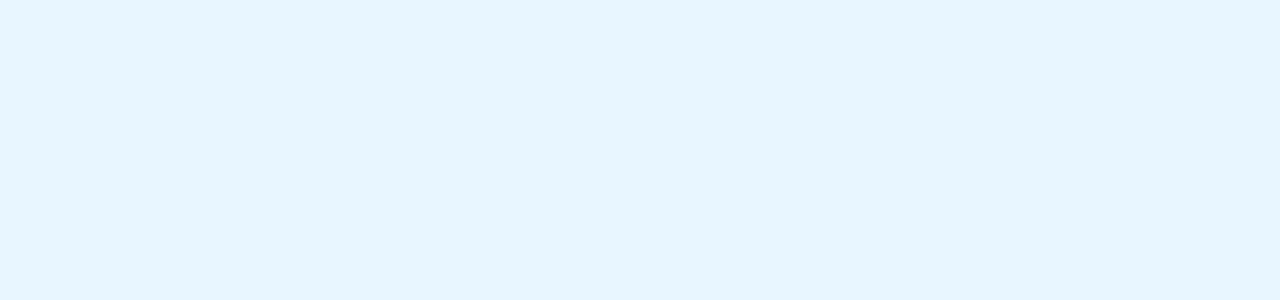
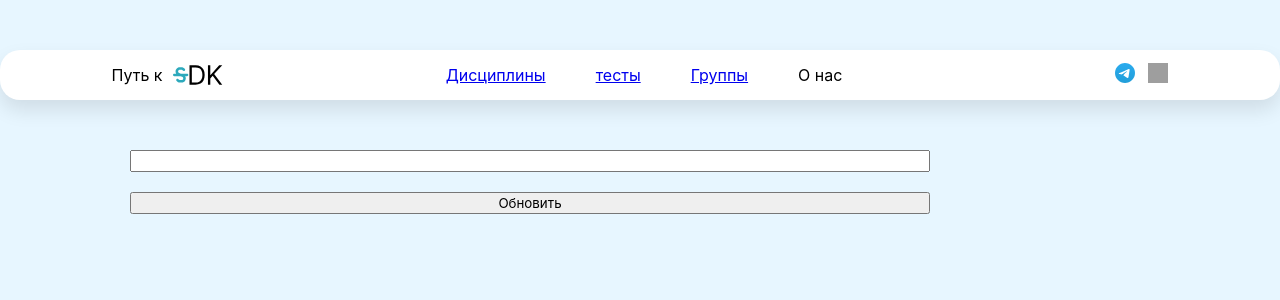
Before and after one commit to s211ergei1907/hakaton2023, a React (Create React App) app: page /update/1/1 in a window 1280 px wide. Before the commit this address had no page. Shown: the top 300 px of the page. Built offline with nearby package versions, Linux system fonts and the light colour scheme; grey boxes are pictures that could not be loaded.

Commit message:
add udpate function

```diff
--- a/public/index.html
+++ b/public/index.html
@@ -2,42 +2,20 @@
 <html lang="en">
   <head>
     <meta charset="utf-8" />
-    <link rel="icon" href="%PUBLIC_URL%/favicon.ico" />
     <meta name="viewport" content="width=device-width, initial-scale=1" />
     <meta name="theme-color" content="#000000" />
     <meta
       name="description"
       content="Web site created using create-react-app"
     />
-    <link rel="apple-touch-icon" href="%PUBLIC_URL%/logo192.png" />
-    <!--
-      manifest.json provides metadata used when your web app is installed on a
-      user's mobile device or desktop. See https://developers.google.com/web/fundamentals/web-app-manifest/
-    -->
+
     <link rel="manifest" href="%PUBLIC_URL%/manifest.json" />
-    <!--
-      Notice the use of %PUBLIC_URL% in the tags above.
-      It will be replaced with the URL of the `public` folder during the build.
-      Only files inside the `public` folder can be referenced from the HTML.
 
-      Unlike "/favicon.ico" or "favicon.ico", "%PUBLIC_URL%/favicon.ico" will
-      work correctly both with client-side routing and a non-root public URL.
-      Learn how to configure a non-root public URL by running `npm run build`.
-    -->
     <title>React App</title>
   </head>
   <body>
     <noscript>You need to enable JavaScript to run this app.</noscript>
     <div id="root"></div>
-    <!--
-      This HTML file is a template.
-      If you open it directly in the browser, you will see an empty page.
 
-      You can add webfonts, meta tags, or analytics to this file.
-      The build step will place the bundled scripts into the <body> tag.
-
-      To begin the development, run `npm start` or `yarn start`.
-      To create a production bundle, use `npm run build` or `yarn build`.
-    -->
   </body>
 </html>
--- a/src/App.jsx
+++ b/src/App.jsx
@@ -1,15 +1,15 @@
 import { Header } from "./components/Header/Header";
-import { BrowserRouter, Routes, Route, useNavigate } from "react-router-dom";
+import { BrowserRouter, Routes, Route } from "react-router-dom";
 import { Disciplne } from "./pages/Discipline/Disciplne";
 import { Tests } from "./pages/Test/Tests";
 import { Group } from "./pages/Group/Group";
+import NewDiscipline from "./components/NewDiscipline/NewDiscipline";
+import { Update } from "./components/Update/Update";
 
-import { useEffect, useState } from "react";
-import axios from "./axios";
-import NewDiscipline from "./components/NewDiscipline/NewDiscipline";
 function App() {
   return (
     <>
+      <div className="container">
         <BrowserRouter>
           <Routes>
             <Route path="/" element={<Header />}>
@@ -17,9 +17,11 @@ function App() {
               <Route path="new_discipline/:id" element={<NewDiscipline />} />
               <Route path="tests/:disciplineName" element={<Tests />} />
               <Route path="groups" element={<Group />} />
+              <Route path="update/:name/:id" element={<Update />}></Route>
             </Route>
           </Routes>
         </BrowserRouter>
+      </div>
     </>
   );
 }
--- a/src/components/Card/Card.jsx
+++ b/src/components/Card/Card.jsx
@@ -5,18 +5,11 @@ import axios from "../../axios";
 import { logDOM } from "@testing-library/react";
 import { Tests } from "../../pages/Test/Tests";
 import redact from "../../assets/img/redact.png";
+import { Update } from "../Update/Update";
 
 export const Card = ({ name, id, discipline, setDiscipline }) => {
   const navigate = useNavigate();
 
-  const disciplineUpdate = async (id, event) => {
-    try {
-      const res = await axios.patch(`disciplines/${id}`, { id: 1 });
-      console.log(res);
-    } catch (e) {
-      console.log(e);
-    }
-  };
   const disciplineDelete = (id) => {
     try {
       axios
@@ -41,7 +34,7 @@ export const Card = ({ name, id, discipline, setDiscipline }) => {
         <div
           onClick={(event) => {
             event.stopPropagation();
-            disciplineUpdate(id, event);
+            navigate(`/update/${name}/${id}`);
           }}
           className={styles.redact_wrap}
         >
@@ -56,14 +49,7 @@ export const Card = ({ name, id, discipline, setDiscipline }) => {
           className={styles.closeModal}
         ></div>
 
-        <p
-          onClick={(event) => {
-            event.stopPropagation();
-            disciplineUpdate(id, event);
-          }}
-        >
-          {name}
-        </p>
+        <p>{name}</p>
       </div>
     </div>
   );
--- /dev/null
+++ b/src/components/Update/Update.jsx
@@ -0,0 +1,48 @@
+import React, { useContext, useState } from "react";
+import styles from "../NewDiscipline/NewDiscipline.module.scss";
+import { useNavigate, useParams } from "react-router-dom";
+import axios from "../../axios";
+export function Update() {
+  const { name, id } = useParams();
+  const [state, setState] = useState({ name: "" });
+
+  const navigate = useNavigate();
+
+  const handleInput = (event) => {
+    const { name, value } = event.target;
+    setState((prevData) => ({
+      ...prevData,
+      [name]: value,
+    }));
+  };
+
+  const handleSubmit = async (e) => {
+    e.preventDefault();
+
+    try {
+      const response = await axios
+        .patch(`disciplines/${id}`, state)
+        .then((response) => navigate("/discipline"));
+    } catch (error) {
+      console.error("Error patching resource:", error.message);
+    }
+  };
+
+  return (
+    <div className={styles.newDiscipline__wrap}>
+      <div className={styles.newDiscipline}>
+        <form onSubmit={handleSubmit}>
+          <input
+            type="discipline"
+            onChange={handleInput}
+            name="name"
+            value={state.name}
+            defaultValue={name}
+          />
+
+          <button>Обновить</button>
+        </form>
+      </div>
+    </div>
+  );
+}
--- a/src/index.scss
+++ b/src/index.scss
@@ -1,3 +1,9 @@
+
+.container{
+  margin: 0 auto;
+  max-width: 1380px;
+
+}
 
 html, body, div, span, h1, h2, h3, h4, h5, h6, p, a, img, ul, li
 {
--- a/src/pages/Discipline/Disciplne.jsx
+++ b/src/pages/Discipline/Disciplne.jsx
@@ -3,10 +3,11 @@ import styles from "./Discipline.module.scss";
 import { Card } from "../../components/Card/Card";
 import { useNavigate, useParams } from "react-router-dom";
 import axios from "../../axios";
+
 import { Link } from "react-router-dom";
+import { Update } from "../../components/Update/Update";
 export const Disciplne = () => {
-  //Перехватывание параметра одной статьи
-  const [data, setData] = useState();
+  const [discipline, setDiscipline] = useState([{}]);
 
   const navigate = useNavigate();
 
@@ -14,8 +15,6 @@ export const Disciplne = () => {
     const { data } = await axios.get("disciplines");
     setDiscipline(data);
   };
-
-  const [discipline, setDiscipline] = useState([]);
 
   useEffect(() => {
     fetchDiscipline();
```
Also changed, not shown: src/components/NewDiscipline/NewDiscipline.jsx (+0 -11 lines), src/components/Update/update.scss (added). Lines whose indentation alone changed are shown as unchanged.
